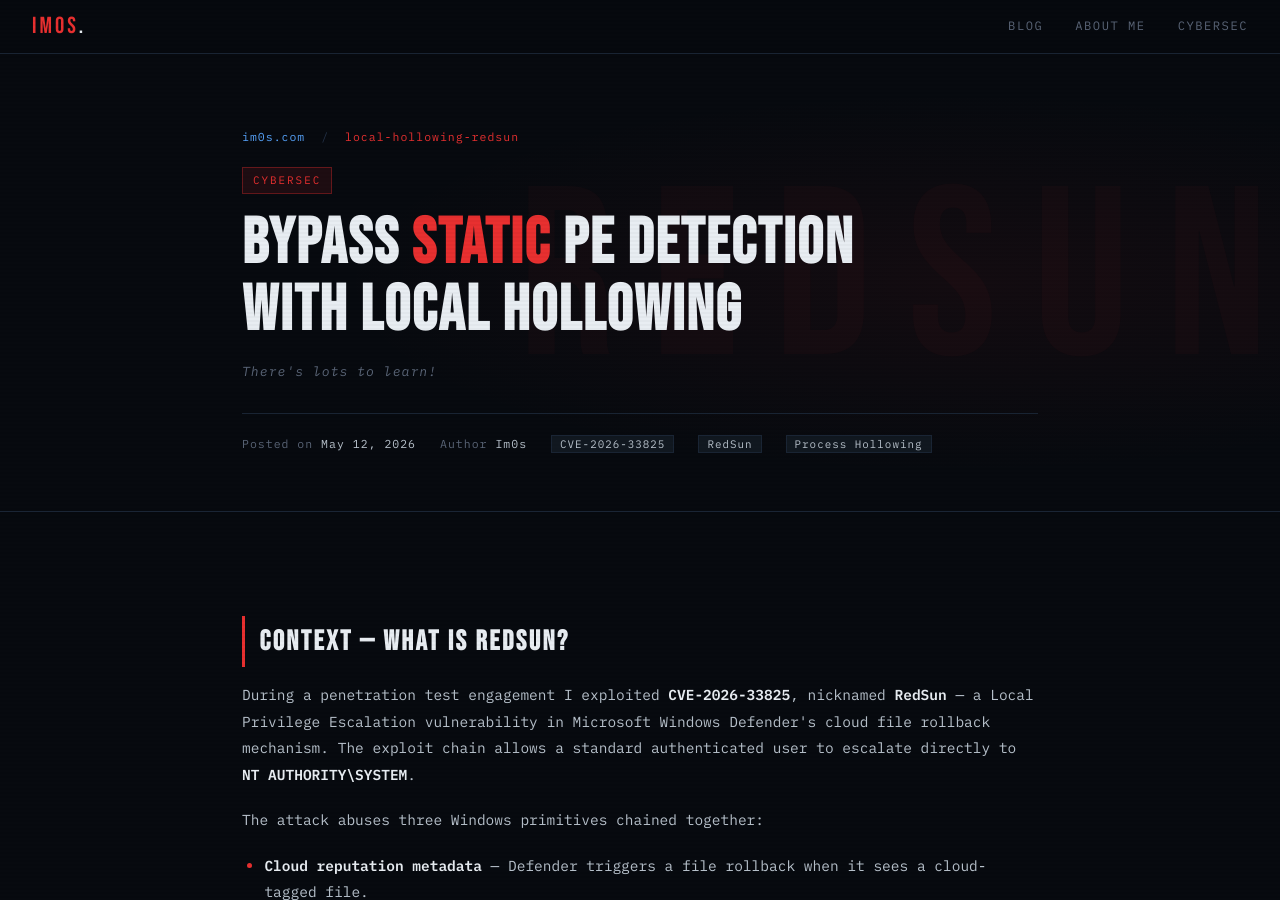
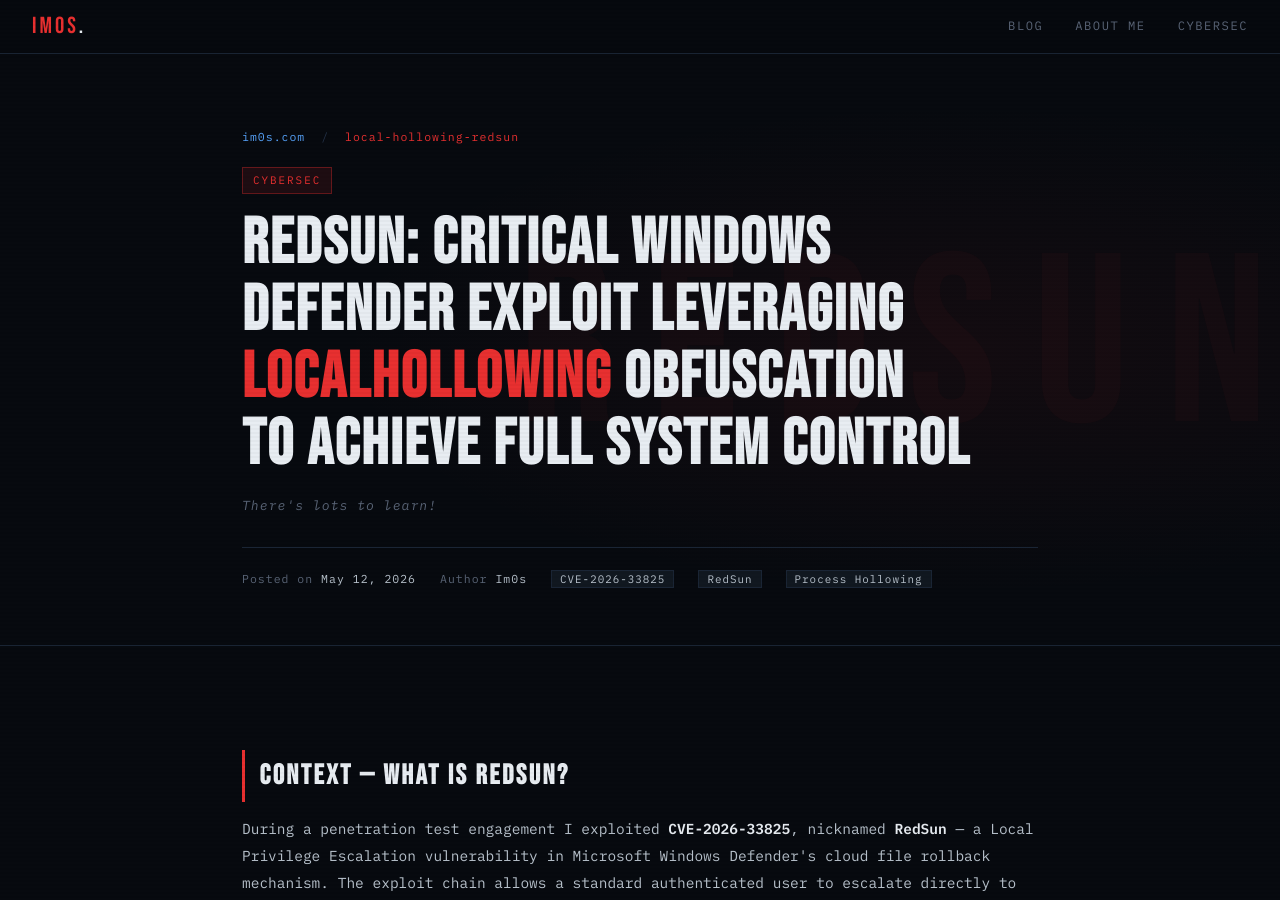
Before and after one commit to RFC6592/rfc6592.github.io, a Jekyll site: the page website/RedSun-LocalHollowing.html, which Jekyll copies as it is, in a window 1280 px wide and 900 px high. Built offline with Jekyll 4.4.1, drawn with Linux system fonts in a browser that asks for light colours; nearby versions of some CDN libraries; a style sheet for code colours, icons or effects is not loaded.

Commit message:
Update and rename 2026-05-12-LocalHollowing-RedSun.html to RedSun-LocalHollowing.html

```diff
--- a/website/2026-05-12-LocalHollowing-RedSun.html
+++ b/website/RedSun-LocalHollowing.html
@@ -3,7 +3,7 @@
 <head>
 <meta charset="UTF-8">
 <meta name="viewport" content="width=device-width, initial-scale=1.0">
-<title>Bypass Static PE Detection — Local Hollowing | Im0s</title>
+<title>RedSun: Critical Windows Defender Exploit Leveraging LocalHollowing Obfuscation to Achieve Full System Control | Im0s</title>
 <link rel="preconnect" href="https://fonts.googleapis.com">
 <link href="https://fonts.googleapis.com/css2?family=IBM+Plex+Mono:ital,wght@0,300;0,400;0,500;0,600;1,400&family=Bebas+Neue&family=Fira+Code:wght@300;400;500&display=swap" rel="stylesheet">
 <link rel="stylesheet" href="https://cdnjs.cloudflare.com/ajax/libs/highlight.js/11.9.0/styles/base16/tomorrow-night.min.css">
@@ -233,7 +233,7 @@
       <span class="cur">local-hollowing-redsun</span>
     </div>
     <div class="badge">CyberSec</div>
-    <h1>Bypass <span class="accent">Static</span> PE Detection<br>with Local Hollowing</h1>
+    <h1>RedSun: Critical Windows Defender Exploit Leveraging <span class="accent">LocalHollowing </span> Obfuscation<br>to Achieve Full System Control</h1>
     <p class="subtitle">There's lots to learn!</p>
     <div class="meta-row">
       <div>Posted on <span>May 12, 2026</span></div>
```
